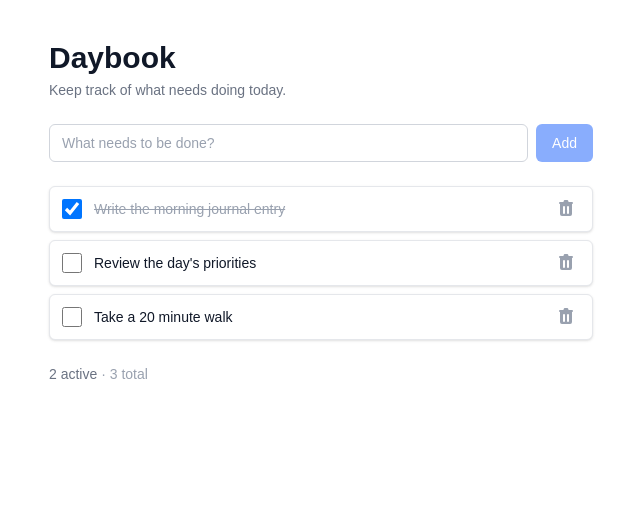
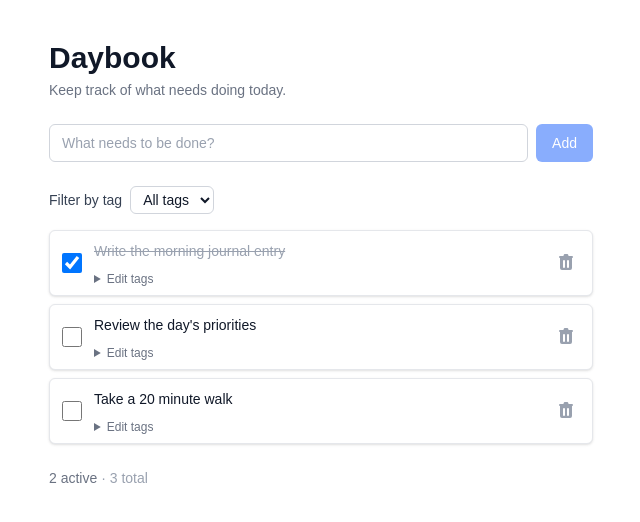
Before and after one commit to illegalcall/todo-app, a Next.js app: page / in a window 1280 px wide. Shown: the top 522 px of the page, without its empty margins (319-959 px from the left). Built offline with nearby package versions, Linux system fonts and the light colour scheme.

Commit message:
feat: implement todo tags with filtering and keyboard focus

```diff
--- a/app/page.tsx
+++ b/app/page.tsx
@@ -2,7 +2,7 @@
 // #108 — Todo deletion  |  #109 — Todo count summary
 "use client";
 
-import { useState } from "react";
+import { useRef, useState } from "react";
 import type { Todo } from "@/types/todo";
 import { sampleTodos } from "@/types/todo";
 import AddTodo from "@/components/AddTodo";
@@ -10,6 +10,26 @@ import TodoList from "@/components/TodoList";
 
 export default function Home() {
   const [todos, setTodos] = useState<Todo[]>(sampleTodos);
+  const [tagFilter, setTagFilter] = useState("");
+  const filterSelect = useRef<HTMLSelectElement>(null);
+  const tags = [...new Map(todos.flatMap((todo) =>
+    (todo.tags ?? []).map((tag) => [tag.toLowerCase(), tag] as const),
+  )).entries()].sort((a, b) => a[1].localeCompare(b[1]));
+  const visibleTodos = tagFilter
+    ? todos.filter((todo) => todo.tags?.some((tag) => tag.toLowerCase() === tagFilter))
+    : todos;
+
+  function handleTagsChange(id: string, tags: string[]) {
+    const unique = new Map<string, string>();
+    for (const tag of tags) {
+      const trimmed = tag.trim();
+      if (trimmed && !unique.has(trimmed.toLowerCase())) unique.set(trimmed.toLowerCase(), trimmed);
+    }
+    setTodos((prev) => prev.map((todo) => todo.id === id ? { ...todo, tags: [...unique.values()] } : todo));
+    if (tagFilter && !unique.has(tagFilter)) {
+      requestAnimationFrame(() => filterSelect.current?.focus());
+    }
+  }
 
   function handleAdd(title: string) {
     setTodos((prev) => [
@@ -48,10 +68,21 @@ export default function Home() {
         <AddTodo onAdd={handleAdd} />
       </div>
 
+      <label className="mb-4 flex items-center gap-2 text-sm text-gray-700 dark:text-gray-300">
+        Filter by tag
+        <select ref={filterSelect} value={tagFilter} onChange={(event) => setTagFilter(event.target.value)} className="min-w-0 rounded-md border border-gray-300 bg-white px-2 py-1 text-gray-900 focus:outline-none focus:ring-2 focus:ring-blue-500 dark:border-gray-600 dark:bg-gray-800 dark:text-gray-100">
+          <option value="">All tags</option>
+          {tagFilter && !tags.some(([key]) => key === tagFilter) && <option value={tagFilter}>{tagFilter} (no todos)</option>}
+          {tags.map(([key, tag]) => <option key={key} value={key}>{tag}</option>)}
+        </select>
+      </label>
+
       <TodoList
-        todos={todos}
+        todos={visibleTodos}
         onToggle={handleToggle}
         onDelete={handleDelete}
+        onTagsChange={handleTagsChange}
+        emptyMessage={tagFilter ? "No todos with this tag. Choose All tags to see the full list." : undefined}
       />
 
       <p
--- a/components/TodoItem.tsx
+++ b/components/TodoItem.tsx
@@ -1,14 +1,20 @@
 // #104 — TodoItem component (with #108 deletion support)
+"use client";
+
+import { useRef, useState } from "react";
 import type { Todo } from "@/types/todo";
 
 interface TodoItemProps {
   todo: Todo;
   onToggle: (id: string) => void;
   onDelete: (id: string) => void;
+  onTagsChange: (id: string, tags: string[]) => void;
 }
 
-export default function TodoItem({ todo, onToggle, onDelete }: TodoItemProps) {
+export default function TodoItem({ todo, onToggle, onDelete, onTagsChange }: TodoItemProps) {
   const labelId = `todo-label-${todo.id}`;
+  const [newTag, setNewTag] = useState("");
+  const tagSummary = useRef<HTMLElement>(null);
 
   return (
     <li className="flex items-center gap-3 rounded-md border border-gray-200 bg-white px-3 py-2 shadow-sm dark:border-gray-700 dark:bg-gray-800">
@@ -20,7 +26,8 @@ export default function TodoItem({ todo, onToggle, onDelete }: TodoItemProps) {
         aria-labelledby={labelId}
         className="h-5 w-5 shrink-0 cursor-pointer rounded border-gray-300 text-blue-600 focus:ring-2 focus:ring-blue-500"
       />
-      <label
+      <div className="min-w-0 flex-1">
+        <label
         id={labelId}
         htmlFor={`todo-${todo.id}`}
         className={`flex-1 cursor-pointer text-sm ${
@@ -31,6 +38,28 @@ export default function TodoItem({ todo, onToggle, onDelete }: TodoItemProps) {
       >
         {todo.title}
       </label>
+        {(todo.tags?.length ?? 0) > 0 && <ul aria-label={`Tags for "${todo.title}"`} className="mt-2 flex flex-wrap gap-1">
+          {todo.tags?.map((tag) => <li key={tag.toLowerCase()} className="flex max-w-full items-center gap-1 rounded bg-blue-50 px-2 py-1 text-xs text-blue-700 dark:bg-blue-950 dark:text-blue-200">
+            <span className="break-all">{tag}</span>
+            <button type="button" aria-label={`Remove tag "${tag}" from "${todo.title}"`} onClick={() => {
+              onTagsChange(todo.id, todo.tags?.filter((value) => value !== tag) ?? []);
+              requestAnimationFrame(() => tagSummary.current?.focus());
+            }} className="shrink-0 rounded px-1 focus:outline-none focus:ring-2 focus:ring-blue-500">×</button>
+          </li>)}
+        </ul>}
+        <details className="mt-2 text-xs text-gray-500 dark:text-gray-400">
+          <summary ref={tagSummary} className="cursor-pointer rounded focus:outline-none focus:ring-2 focus:ring-blue-500">Edit tags</summary>
+          <form className="mt-2 flex gap-2" onSubmit={(event) => {
+            event.preventDefault();
+            if (!newTag.trim()) return;
+            onTagsChange(todo.id, [...(todo.tags ?? []), newTag]);
+            setNewTag("");
+          }}>
+            <input aria-label={`Add tag to "${todo.title}"`} value={newTag} onChange={(event) => setNewTag(event.target.value)} placeholder="Tag name" className="min-w-0 flex-1 rounded border border-gray-300 bg-white px-2 py-1 text-gray-900 focus:outline-none focus:ring-2 focus:ring-blue-500 dark:border-gray-600 dark:bg-gray-800 dark:text-gray-100" />
+            <button type="submit" disabled={!newTag.trim()} className="shrink-0 rounded px-2 py-1 text-blue-600 focus:outline-none focus:ring-2 focus:ring-blue-500 disabled:opacity-50 dark:text-blue-400">Add tag</button>
+          </form>
+        </details>
+      </div>
       <button
         type="button"
         onClick={() => onDelete(todo.id)}
--- a/components/TodoList.tsx
+++ b/components/TodoList.tsx
@@ -6,13 +6,15 @@ interface TodoListProps {
   todos: Todo[];
   onToggle: (id: string) => void;
   onDelete: (id: string) => void;
+  onTagsChange: (id: string, tags: string[]) => void;
+  emptyMessage?: string;
 }
 
-export default function TodoList({ todos, onToggle, onDelete }: TodoListProps) {
+export default function TodoList({ todos, onToggle, onDelete, onTagsChange, emptyMessage = "No todos yet. Add one above to get started." }: TodoListProps) {
   if (todos.length === 0) {
     return (
       <p className="rounded-md border border-dashed border-gray-300 px-3 py-6 text-center text-sm text-gray-500 dark:border-gray-600 dark:text-gray-400">
-        No todos yet. Add one above to get started.
+        {emptyMessage}
       </p>
     );
   }
@@ -25,6 +27,7 @@ export default function TodoList({ todos, onToggle, onDelete }: TodoListProps) {
           todo={todo}
           onToggle={onToggle}
           onDelete={onDelete}
+          onTagsChange={onTagsChange}
         />
       ))}
     </ul>
--- a/types/todo.ts
+++ b/types/todo.ts
@@ -8,6 +8,8 @@ export interface Todo {
   title: string;
   /** Whether the task has been completed. */
   completed: boolean;
+  /** Optional user-defined categories. */
+  tags?: string[];
 }
 
 /** Seed data used to populate the list on first render. */
```
Also changed, not shown: 1 other file (tests, documents, lock files or other folders).
